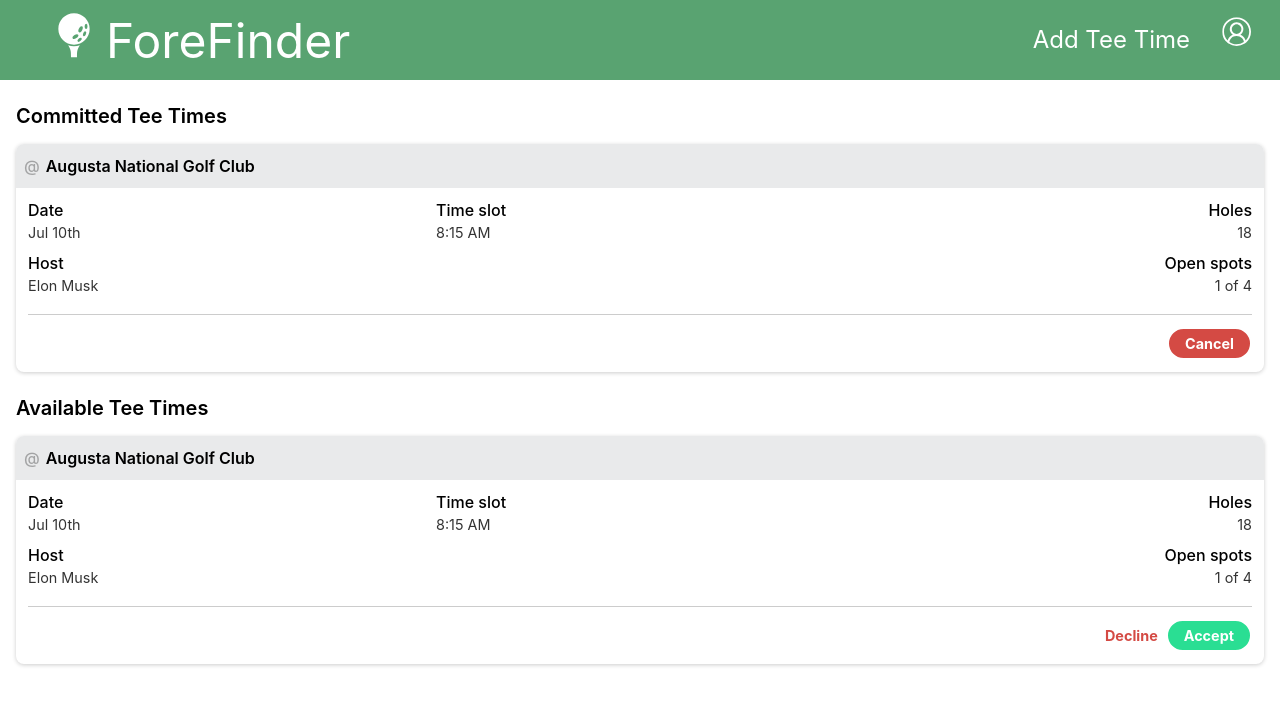
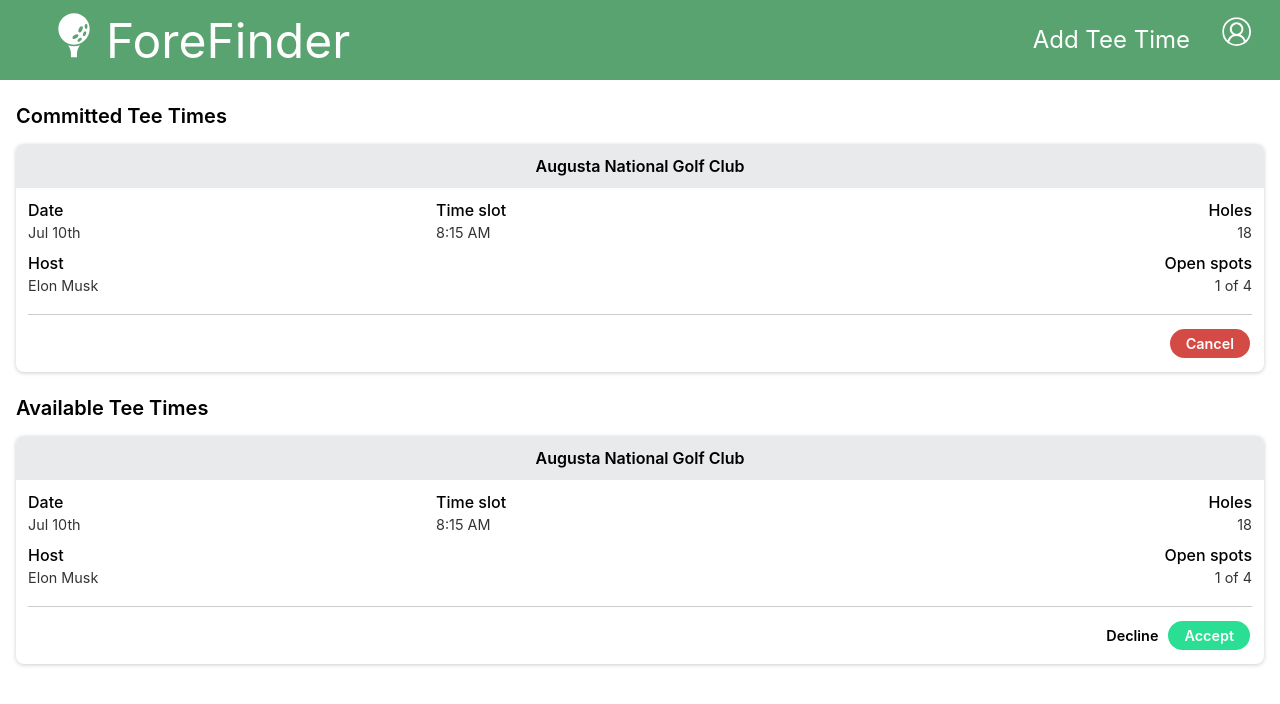
Before and after one commit to foreFinder/fore-finder-fe, a React (Create React App) app: page / in a window 1280 px wide. Shown: the top 704 px of the page. Built offline with nearby package versions, Linux system fonts and the light colour scheme.

Commit message:
Update tee time title formatting

```diff
--- a/src/components/TeeTime/TeeTime.css
+++ b/src/components/TeeTime/TeeTime.css
@@ -30,19 +30,11 @@
 
 .course-name {
   background-color: rgb(233, 234, 235);
-  display: flex;
-  padding: 12px 12px 12px 8px;
+  padding: 12px 12px 12px 12px;
   border-top-left-radius: 8px;
   border-top-right-radius: 8px;
   text-align: center;
-  font-weight: 500;
-  color: rgba(0, 0, 0, .3)
-}
-
-.course-name > h3 {
-  padding-left: 6px;
   font-weight: 600;
-  color: black;
 }
 
 .date {
@@ -88,7 +80,7 @@
   border: solid 2px;
   border-radius: 32px;
   font-size: .9em;
-  font-weight: 700;
+  font-weight: 600;
 }
 
 .accept {
@@ -110,9 +102,5 @@
   padding: unset;
   border: unset;
   font-size: .9em;
-  font-weight: 700;
+  font-weight: 600;
 }
-
-.decline {
-  color: rgb(212,74,68);
-}
--- a/src/components/TeeTime/TeeTime.js
+++ b/src/components/TeeTime/TeeTime.js
@@ -3,7 +3,7 @@ import './TeeTime.css'
 const TeeTime = ({ type }) => {
   return (
     <div className='tee-time'>
-      <span className='course-name'>@ <h3>Augusta National Golf Club</h3></span>
+      <h3 className='course-name'>Augusta National Golf Club</h3>
       <div className='tt-details'>
         <div className='host-name'>
           <h3>Host</h3>
```
